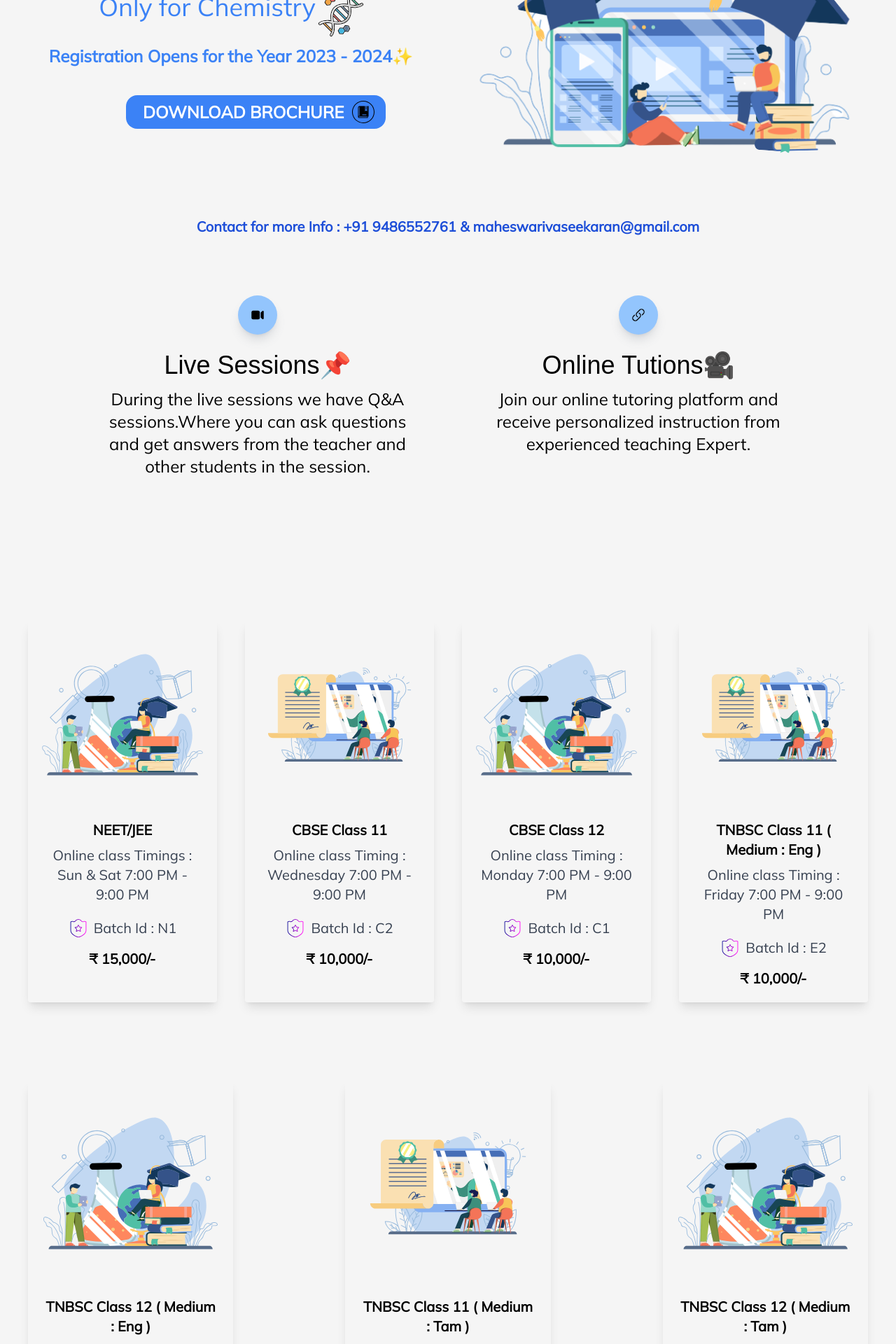
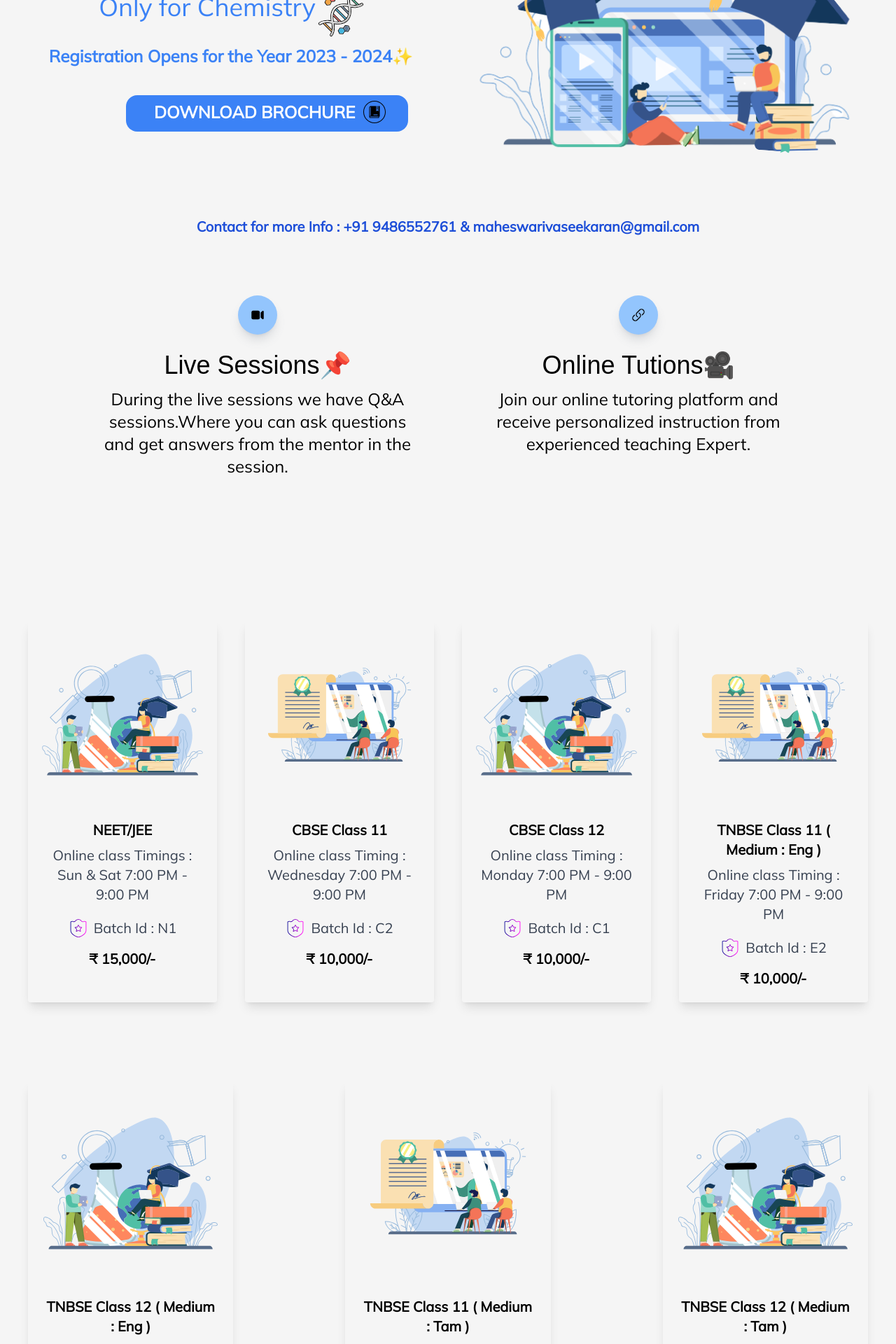
Before and after one commit to Smartsantosh1928/kriyas-institution, a React (Vite) app: page /home in a window 1280 px wide. Shown: the part 1140-3060 px from the top of the page at 70% size. Built offline with nearby package versions, Linux system fonts and the light colour scheme; a web font is replaced by a local one.

Commit message:
spells changed

```diff
--- a/src/data/contact-data.js
+++ b/src/data/contact-data.js
@@ -8,7 +8,7 @@
     title: "Live Sessions📌",
     icon: VideoCameraIcon,
     description:
-      "During the live sessions we have Q&A sessions.Where you can ask questions and get answers from the teacher and other students in the session.",
+      "During the live sessions we have Q&A sessions.Where you can ask questions and get answers from the mentor in the session.",
   },
   {
     title: "Online Tutions🎥",
--- a/src/data/course-data.jsx
+++ b/src/data/course-data.jsx
@@ -24,7 +24,7 @@
         img: <img class="w-full" src={glass} alt="Course"/>
     },
     {
-        name: "TNBSC Class 11 ( Medium : Eng )",
+        name: "TNBSE Class 11 ( Medium : Eng )",
         time: "Friday 7:00 PM - 9:00 PM",
         batch: "E2",
         fee: "10,000/-",
@@ -35,21 +35,21 @@
 
 export const tndata = [
     {
-        name: "TNBSC Class 12 ( Medium : Eng )",
+        name: "TNBSE Class 12 ( Medium : Eng )",
         time: "Sunday 2:00 PM - 4:00 PM",
         batch: "E1",
         fee: "10,000/-",
         img: <img class="w-full" src={glass} alt="Course"/>
     },
     {
-        name: "TNBSC Class 11 ( Medium : Tam )",
+        name: "TNBSE Class 11 ( Medium : Tam )",
         time: "Thursday 7:00 PM - 9:00 PM",
         batch: "T2",
         fee: "10,000/-",
         img: <img class="w-full" src={trainingsvg} alt="Course"/>
     },
     {
-        name: "TNBSC Class 12 ( Medium : Tam )",
+        name: "TNBSE Class 12 ( Medium : Tam )",
         time: "Teusday 7:00 PM - 9:00 PM",
         batch: "T1",
         fee: "10,000/-",
--- a/src/pages/home.jsx
+++ b/src/pages/home.jsx
@@ -145,8 +145,8 @@
                 <span className='md:text-2xl font-bold mt-10 md:mt-3 text-sm flex justify-center items-center flex-col md:flex-row'>
                     Registration Opens for the Year {" "} {year} - {year + 1}✨
                 </span>
-                <Button onClick={hanndleDownload} className="rounded-2xl mt-10 ml-10 md:ml-40 bg-blue-500 ">
-                <span className='text-base md:text-2xl flex mt-2 -mb-1'>
+                <Button onClick={hanndleDownload} className="rounded-2xl mt-10 ml-10 md:ml-40 bg-blue-500 px-10">
+                <span className='text-base md:text-2xl flex mt-2'>
                     Download Brochure
                     <img src={brochuresvg} alt="Brochure" className='pl-3 -mr-10 -mb-5' />
                 </span>
@@ -209,10 +209,10 @@
               <option value="" disabled selected>Select Standard</option>
               <option value="Class 11 (CBSE)">Class 11 ( CBSE )</option>
               <option value="Class 12 (CBSE)">Class 12 ( CBSE )</option>
-              <option value="TNBSC Class 11 (Tam)">TNBSC Class 11 ( Medium:Tam )</option>
-              <option value="TNBSC Class 12 (Tam)">TNBSC Class 12  ( Medium:Tam )</option>
-              <option value="TNBSC Class 11 (Eng)">TNBSC Class 11 ( Medium:Eng )</option>
-              <option value="TNBSC Class 12 (Eng)">TNBSC Class 12  ( Medium:Eng )</option>
+              <option value="TNBSE Class 11 (Tam)">TNBSE Class 11 ( Medium:Tam )</option>
+              <option value="TNBSE Class 12 (Tam)">TNBSE Class 12  ( Medium:Tam )</option>
+              <option value="TNBSE Class 11 (Eng)">TNBSE Class 11 ( Medium:Eng )</option>
+              <option value="TNBSE Class 12 (Eng)">TNBSE Class 12  ( Medium:Eng )</option>
               <option value="NEET/JEE">NEET/JEE</option>
             </select>
             {/* <div className="-ml-2.5 flex">
```
